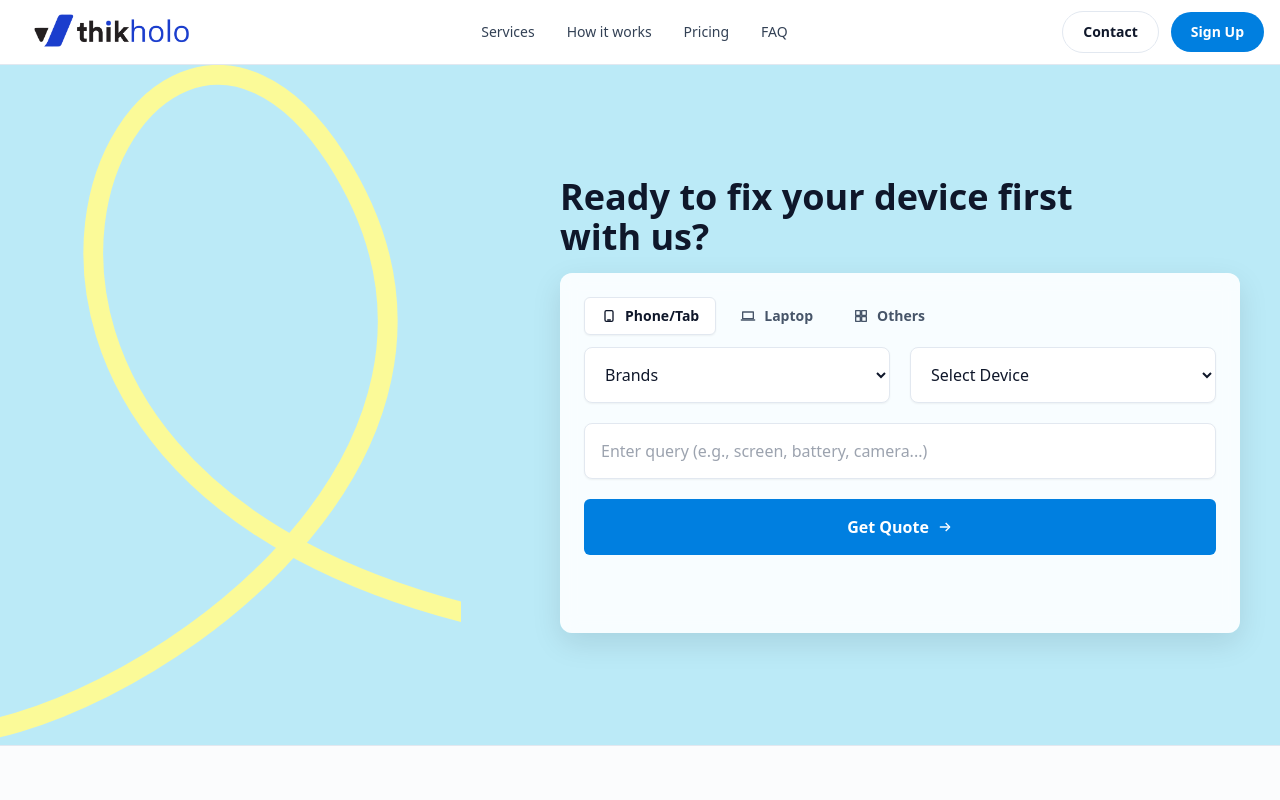
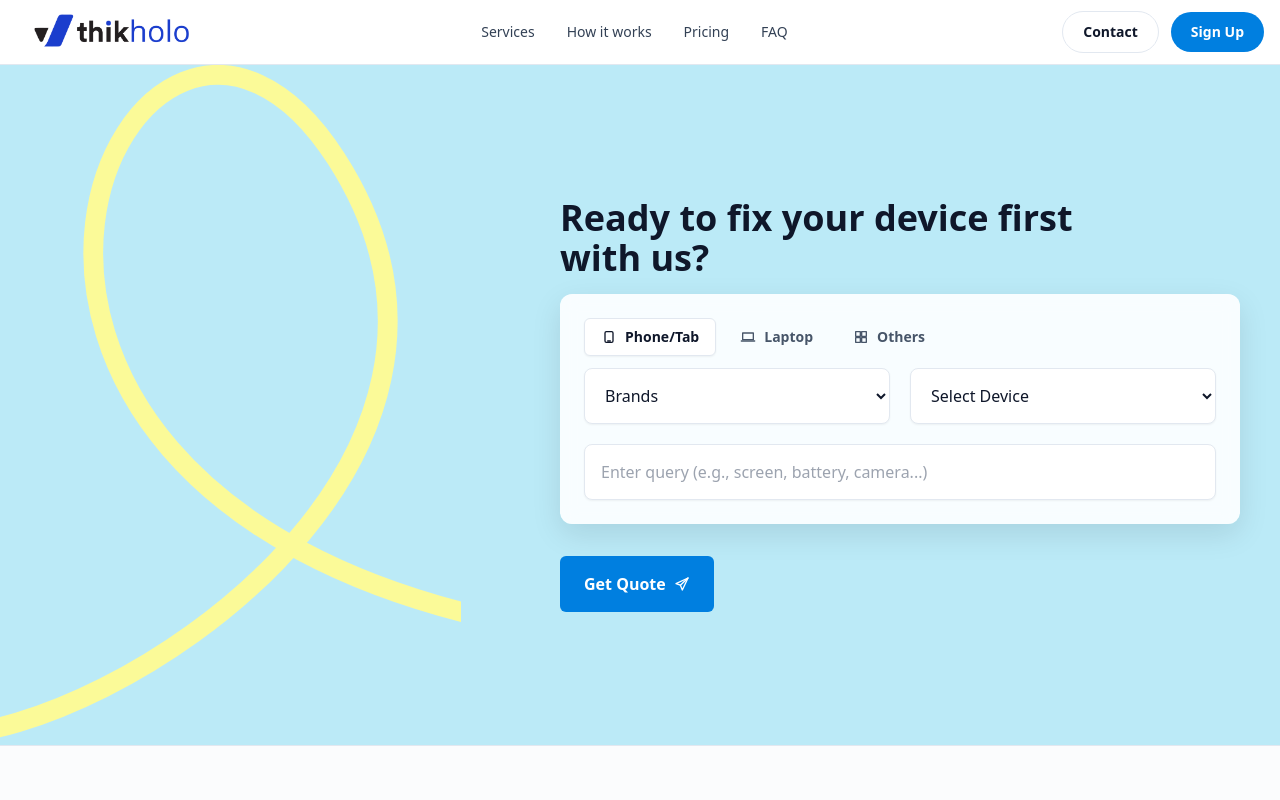
Before and after one commit to thikholo/thikholo_web, a React (Vite) app: page / in a window 1280 px wide. Shown: the top 800 px of the page. Built offline with nearby package versions, Linux system fonts and the light colour scheme.

Commit message:
hero section done

```diff
--- a/src/sections/Hero.jsx
+++ b/src/sections/Hero.jsx
@@ -96,8 +96,9 @@ export default function Hero() {
     with us?
   </h1>
 
-<div className="mt-4 rounded-xl bg-white/90 p-4 lg:p-5 xl:p-6 2xl:p-7 shadow-soft backdrop-blur
-                min-h-[260px] sm:min-h-[280px] lg:min-h-[320px] xl:min-h-[360px] 2xl:min-h-[420px]">
+<div
+  className="mt-4 rounded-xl bg-white/90 p-4 lg:p-5 xl:p-6 2xl:p-7 shadow-soft backdrop-blur
+             min-h-[260px] sm:min-h-[200px] lg:min-h-[200px] xl:min-h-0 2xl:min-h-0">
         {/* Tabs */}
         <div className="flex flex-wrap gap-2">
           {TABS.map((t) => (
@@ -129,24 +130,24 @@ export default function Hero() {
     focus:outline-none focus:ring-2 focus:ring-brand-200/70
   "
 />
-
-<Button
+        </div>
+      </div>
+      <Button
   variant="brand"
   className="
     w-full sm:w-auto rounded-md font-semibold
-    h-10 sm:h-11 lg:h-12 xl:h-14
+    h-10 sm:h-11 lg:h-12 xl:h-14 mt-8
     px-4 lg:px-6
     text-sm lg:text-base
+    bg-[#1B3ECD] hover:bg-[#1D4ED8]
   "
 >
 
             <span className="inline-flex items-center gap-2">
               Get Quote
-              <ArrowIcon className="h-4 w-4" />
+              <SendIcon className="h-4 w-4" />
             </span>
           </Button>
-        </div>
-      </div>
     </div>
   </div>
 </div>
@@ -207,21 +208,21 @@ function GridIcon({ className = "" }) {
   );
 }
 
-function ArrowIcon({ className = "" }) {
+function SendIcon({ className = "" }) {
   return (
     <svg className={className} viewBox="0 0 24 24" fill="none">
       <path
-        d="M5 12h12"
+        d="M3 11.5L21 3l-8.5 18-2.9-7.2L3 11.5Z"
+        stroke="currentColor"
+        strokeWidth="2"
+        strokeLinejoin="round"
+      />
+      <path
+        d="M21 3L9.6 13.8"
         stroke="currentColor"
         strokeWidth="2"
         strokeLinecap="round"
       />
-      <path
-        d="M13 6l6 6-6 6"
-        stroke="currentColor"
-        strokeWidth="2"
-        strokeLinejoin="round"
-      />
     </svg>
   );
 }
```
